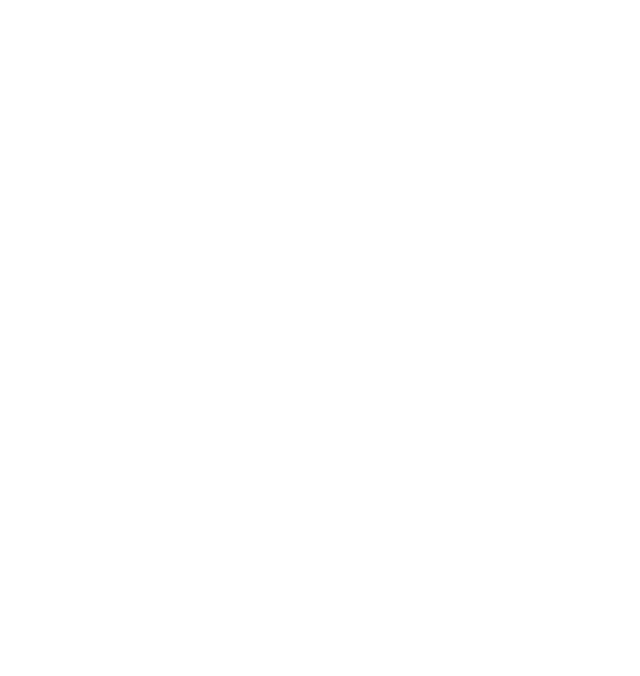
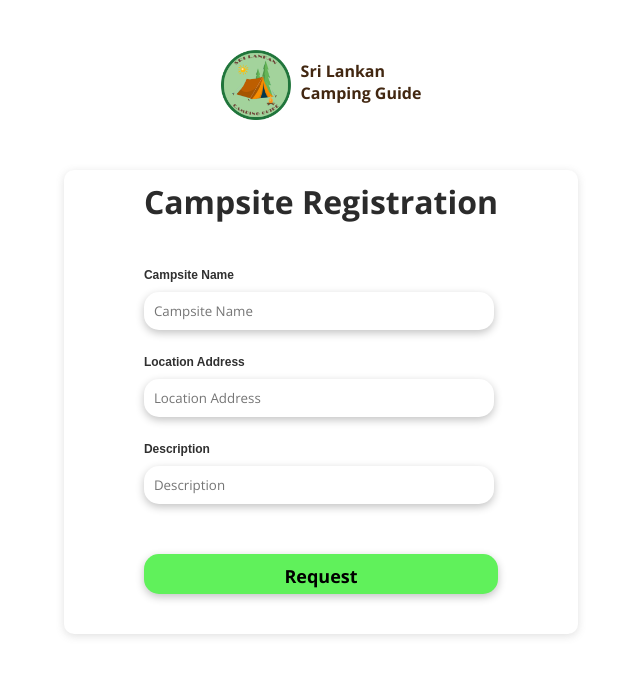
Before and after one commit to viraj458/Sri-Lankan-Camping-Guide, a React (Create React App) app: page /campsite_registration in a window 1280 px wide. Before the commit this address had no page. Shown: the top 676 px of the page, without its empty margins (319-959 px from the left). Built offline with nearby package versions, Linux system fonts and the light colour scheme.

Commit message:
added campsiteRegistration file

```diff
--- a/src/App.js
+++ b/src/App.js
@@ -13,6 +13,8 @@ import RoleSelector from "./pages/roleSelector/RoleSelector";
 import CampsiteRegistration from "./pages/campsiteRegistration/CampsiteRegistration";
 import Event_upcoming from "./pages/event_upcoming/event_upcoming";
 import Event_past from "./pages/event_past/event_past";
+import CamperRegistration from "./pages/registration/camperRegistrarion/CamperRegistration";
+
 
 
 function App() {
@@ -26,10 +28,12 @@ function App() {
         <Route path="/event" element={<Event/>}/>
         <Route path="/registration" element={<OwnerRegistrationForm/>}/>
         <Route path="/roleselector" element={<RoleSelector/>}/>
-        <Route path="/campsiteregistration" element={<CampsiteRegistration/>}/>
+        <Route path="/campsite_registration" element={<CampsiteRegistration/>}/>
         <Route path="/list" element={<List/>}/>
         <Route path="/event_upcoming" element={<Event_upcoming/>}/>
         <Route path="/event_past" element={<Event_past/>}/>
+        <Route path="/camper_registration" element={<CamperRegistration/>}/>
+
       </Routes>
     </BrowserRouter>
   );
--- /dev/null
+++ b/src/pages/campsiteRegistration/CampsiteRegistration.jsx
@@ -0,0 +1,81 @@
+import React from 'react'
+import { useState } from 'react'
+import "./campsiteRegistration.css"
+import FormInput from '../../components/formInput/FormInput'
+import NavLogo from '../../components/navLogo/NavLogo'
+
+const CampsiteRegistration = () => {
+    const [values, setValues] = useState({
+        campsitename: "",
+        locationaddress:"",
+        description:"",
+      });
+
+    const inputs =[
+     {
+        id: 1,
+          name: "campsitename",
+          type: "text",
+          placeholder: "Campsite Name",
+          errorMessage:
+            "Campsite name should be 3-16 characters and shouldn't include any special character!",
+          label: "Campsite Name",
+          pattern: "^[A-Za-z0-9]{3,16}$",
+          required: true,
+     }
+     ,
+     {
+        id: 2,
+          name: "locationaddress",
+          type: "text",
+          placeholder: "Location Address",
+          errorMessage:
+            "Location address should be 3-16 characters and shouldn't include any special character!",
+          label: "Location Address",
+          pattern: "^[A-Za-z0-9]{3,16}$",
+          required: true,
+     }
+     ,
+     {
+        id: 3,
+          name: "description",
+          type: "text",
+          placeholder: "Description",
+          errorMessage:
+            "Provide a description",
+          label: "Description",
+          pattern: "^[A-Za-z0-9]{3,16}$",
+          required: true,
+     }
+    ];
+
+    const handleSubmit = (e) => {
+        e.preventDefault();
+      };
+
+      const onChange = (e) => {
+        setValues({ ...values, [e.target.name]: e.target.value });
+      };
+
+  return (
+    <div className='regPage'>
+      <NavLogo/>
+        <div className="fullForm">
+        <form className="regForm" onSubmit={handleSubmit}>
+            <h1>Campsite Registration</h1>
+            {inputs.map((input) => (
+              <FormInput
+                key={input.id}
+                {...input}
+                value={values[input.name]}
+                onChange={onChange}
+              />
+            ))}
+            <button className='mybutton'>Request</button>
+          </form>
+        </div>
+    </div>
+  )
+}
+
+export default CampsiteRegistration
--- /dev/null
+++ b/src/pages/campsiteRegistration/campsiteRegistration.css
@@ -0,0 +1,39 @@
+.fullForm{
+    display: flex;
+    margin-bottom: 50px;
+    align-items: center;
+    justify-content:center;
+    margin-top: 50px;
+    background: linear-gradient(
+        rgba(255, 255, 255, 0.7),
+        rgba(255, 255, 255, 0.3)
+      ),
+}
+.regForm{
+    background-color: white;
+    padding: 10px 80px;
+    border-radius: 10px;
+    box-shadow: rgba(99, 99, 99, 0.2) 0px 2px 8px 0px;
+}
+
+.regForm>h1{
+    color: rgb(43, 43, 43);
+    text-align: center;
+    margin-bottom: 30px;
+}
+
+.mybutton{
+    width: 100%;
+    height: 40px;
+    padding: 10px;
+    border: none;
+    background-color: rgb(96, 241, 91);
+    color: rgb(0, 0, 0);
+    border-radius: 15px;
+    font-weight: bold;
+    font-size: 18px;
+    cursor: pointer;
+    margin-top: 40px;
+    margin-bottom: 30px;
+    box-shadow: rgba(0, 0, 0, 0.24) 0px 3px 8px;
+}
```
